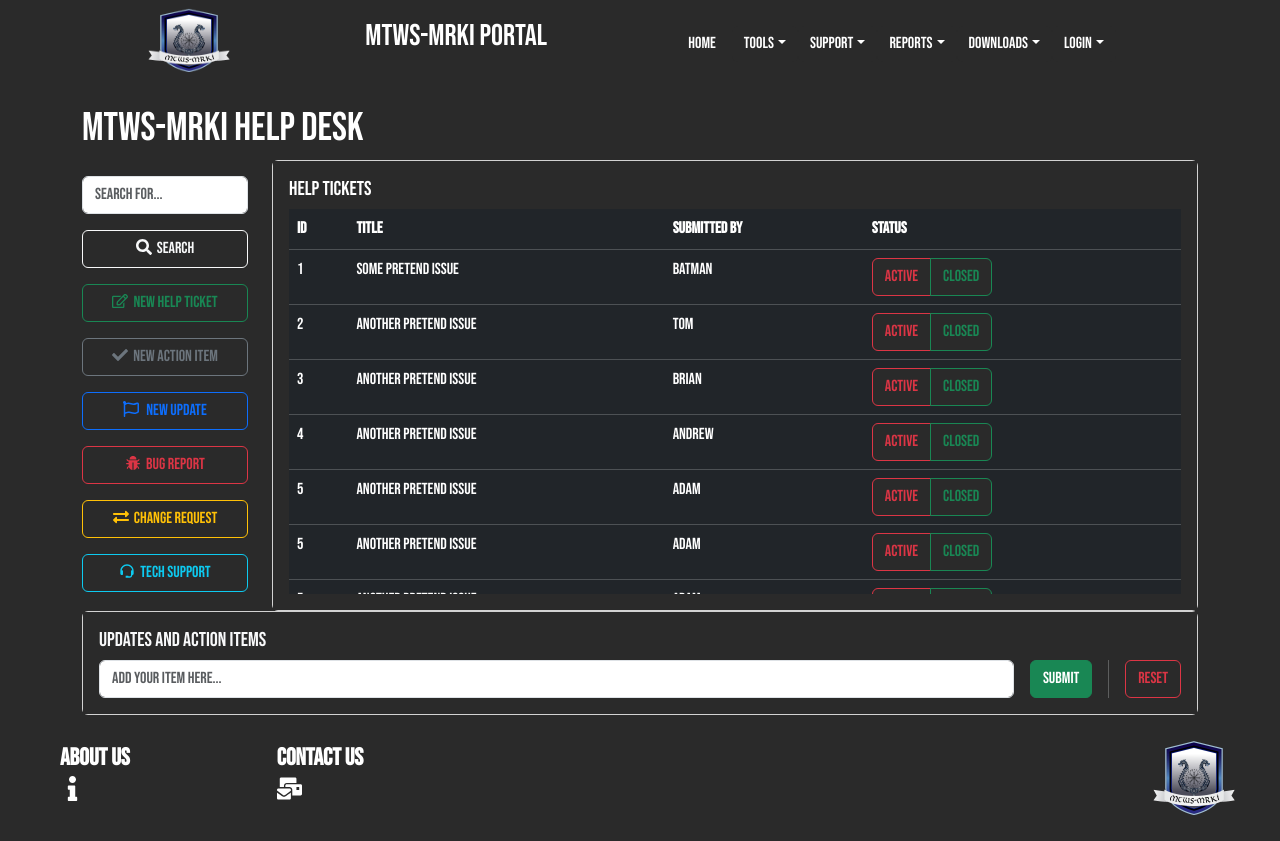
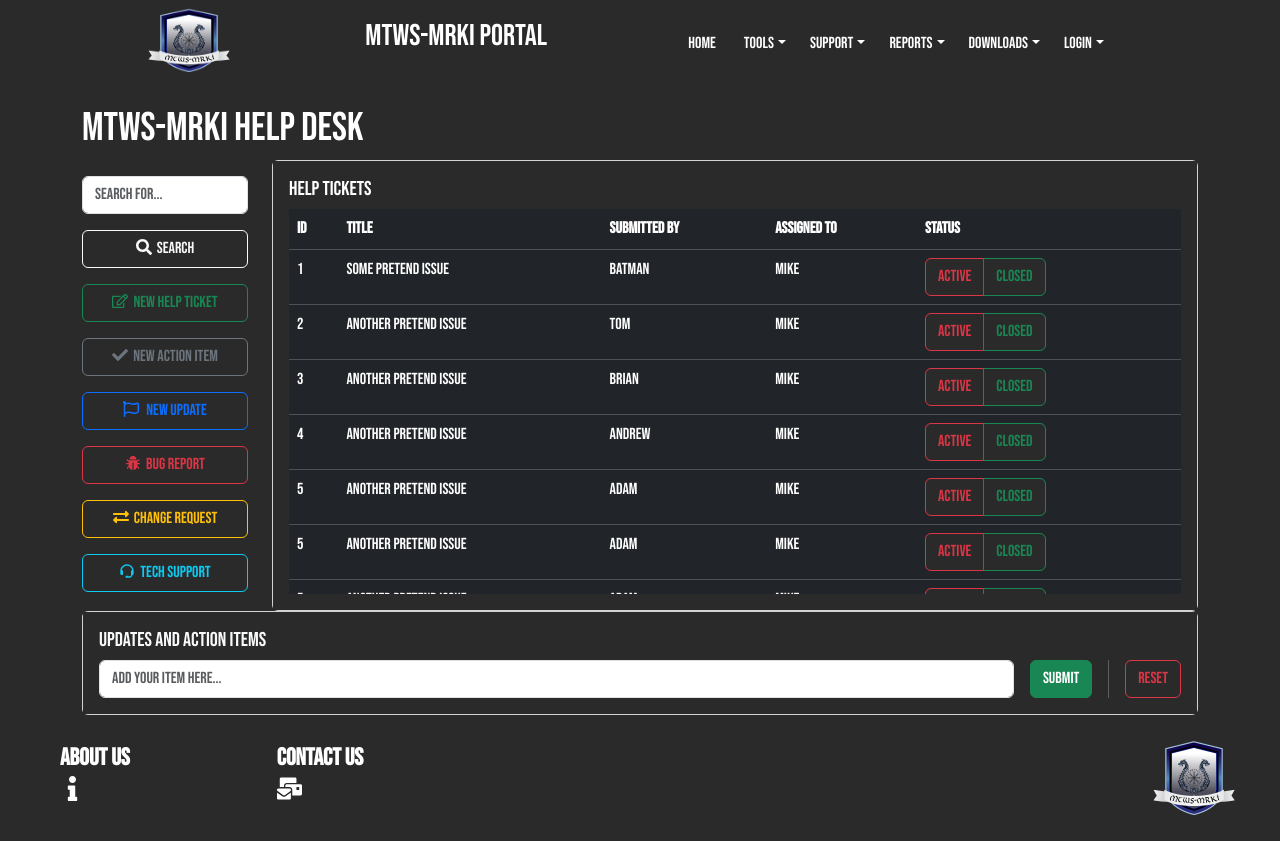
Before and after one commit to bridgetvon/mtws-portal, a React (Create React App) app: page /helpDesk in a window 1280 px wide. Built offline with nearby package versions, Linux system fonts and the light colour scheme.

Commit message:
added another th

```diff
--- a/src/components/Table/Table.js
+++ b/src/components/Table/Table.js
@@ -21,6 +21,7 @@ function MyTable() {
             <th>ID</th>
             <th>Title</th>
             <th>Submitted By</th>
+            <th>Assigned To</th>
             <th>Status</th>
           </tr>
         </thead>
@@ -29,6 +30,7 @@ function MyTable() {
             <td>1</td>
             <td>Some pretend issue</td>
             <td> Batman</td>
+            <td>Mike</td>
             <td>
               <ButtonGroup>
                 {radios.map((radio, idx) => (
@@ -52,6 +54,8 @@ function MyTable() {
             <td>2</td>
             <td>another pretend issue</td>
             <td>Tom</td>
+            <td>Mike</td>
+
             <td>
 
               <ButtonGroup>
@@ -76,6 +80,8 @@ function MyTable() {
             <td>3</td>
             <td>another pretend issue</td>
             <td>Brian</td>
+            <td>Mike</td>
+
             <td>
 
               <ButtonGroup>
@@ -101,6 +107,8 @@ function MyTable() {
             <td>4</td>
             <td>another pretend issue</td>
             <td>Andrew</td>
+            <td>Mike</td>
+
             <td>
 
               <ButtonGroup>
@@ -126,6 +134,8 @@ function MyTable() {
             <td>5</td>
             <td>another pretend issue</td>
             <td>Adam</td>
+            <td>Mike</td>
+
             <td>
 
               <ButtonGroup>
@@ -151,6 +161,8 @@ function MyTable() {
             <td>5</td>
             <td>another pretend issue</td>
             <td>Adam</td>
+            <td>Mike</td>
+
             <td>
 
               <ButtonGroup>
@@ -176,6 +188,8 @@ function MyTable() {
             <td>5</td>
             <td>another pretend issue</td>
             <td>Adam</td>
+            <td>Mike</td>
+
             <td>
 
               <ButtonGroup>
@@ -200,6 +214,8 @@ function MyTable() {
             <td>5</td>
             <td>another pretend issue</td>
             <td>Adam</td>
+            <td>Mike</td>
+
             <td>
 
               <ButtonGroup>
@@ -224,6 +240,8 @@ function MyTable() {
             <td>5</td>
             <td>another pretend issue</td>
             <td>Adam</td>
+            <td>Mike</td>
+
             <td>
 
               <ButtonGroup>
@@ -248,6 +266,8 @@ function MyTable() {
             <td>6</td>
             <td>another pretend issue</td>
             <td>Thor</td>
+            <td>Mike</td>
+
             <td>
 
               <ButtonGroup>
@@ -272,6 +292,8 @@ function MyTable() {
             <td>2</td>
             <td>another pretend issue</td>
             <td>Loki</td>
+            <td>Mike</td>
+
             <td>
 
               <ButtonGroup>
@@ -296,6 +318,8 @@ function MyTable() {
             <td>6</td>
             <td>another pretend issue</td>
             <td>Thor</td>
+            <td>Mike</td>
+
             <td>
 
               <ButtonGroup>
@@ -320,6 +344,8 @@ function MyTable() {
             <td>6</td>
             <td>another pretend issue</td>
             <td>Thor</td>
+            <td>Mike</td>
+
             <td>
 
               <ButtonGroup>
@@ -344,6 +370,8 @@ function MyTable() {
             <td>6</td>
             <td>another pretend issue</td>
             <td>Thor</td>
+            <td>Mike</td>
+
             <td>
 
               <ButtonGroup>
@@ -368,6 +396,8 @@ function MyTable() {
             <td>6</td>
             <td>another pretend issue</td>
             <td>Thor</td>
+            <td>Mike</td>
+
             <td>
 
               <ButtonGroup>
@@ -392,6 +422,8 @@ function MyTable() {
             <td>6</td>
             <td>another pretend issue</td>
             <td>Thor</td>
+            <td>Mike</td>
+
             <td>
 
               <ButtonGroup>
```
